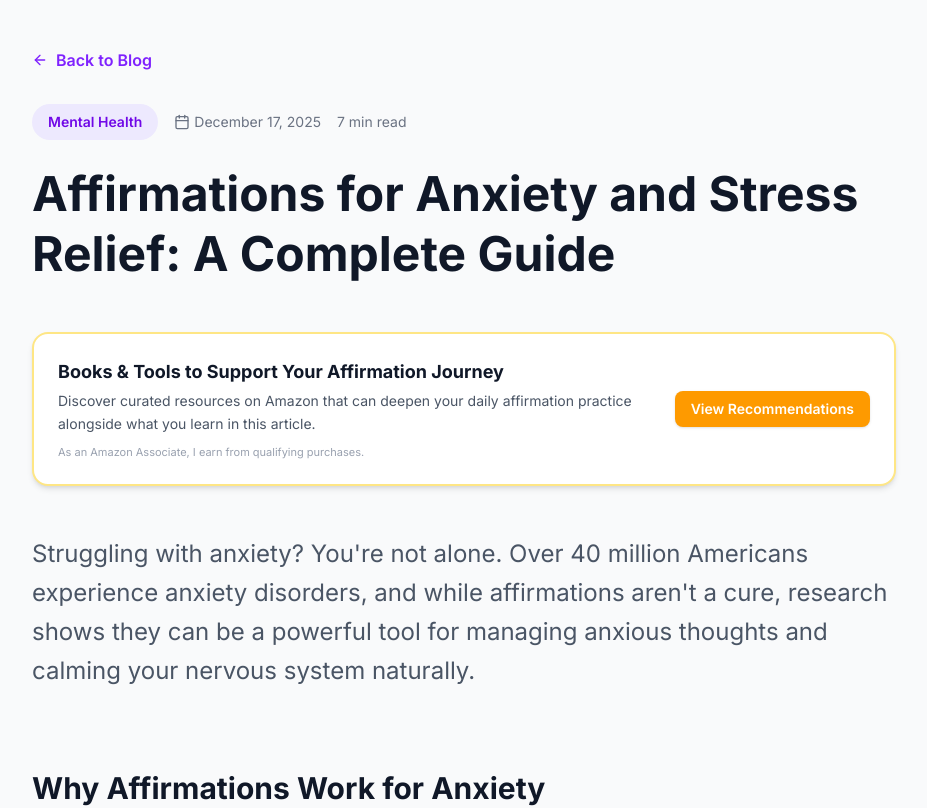
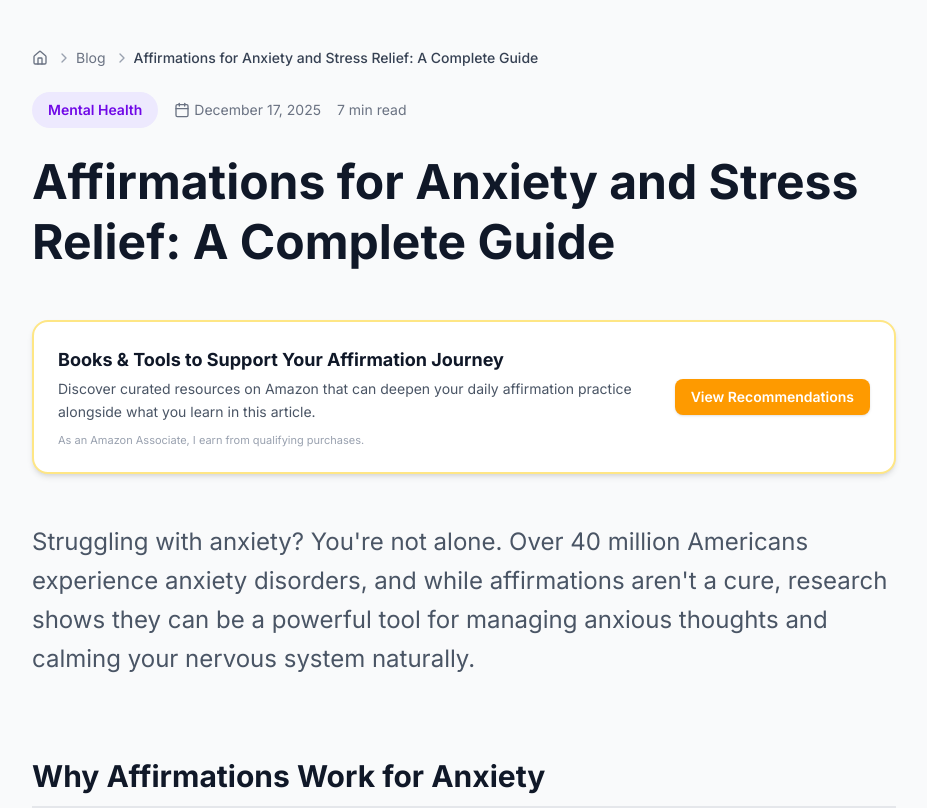
Before and after one commit to MacRayy/daily-affirmations, a Next.js app: page /blog/affirmations-for-anxiety in a window 1280 px wide. Shown: the top 808 px of the page, without its empty margins (176-1103 px from the left). Built offline with nearby package versions, Linux system fonts and the light colour scheme.

Commit message:
feat: add breadcrumb to pdf

```diff
--- a/app/blog/[slug]/page.tsx
+++ b/app/blog/[slug]/page.tsx
@@ -1,9 +1,10 @@
 import { notFound } from 'next/navigation'
 import Link from 'next/link'
-import { Calendar, ArrowLeft } from 'lucide-react'
+import { Calendar } from 'lucide-react'
 import { AmazonCTA } from '@/components/AmazonCTA'
 import Footer from '@/components/Footer'
 import RelatedPosts from '@/app/components/RelatedPosts'
+import Breadcrumbs from '@/app/components/Breadcrumbs'
 import {
   ROUTES,
   generateBlogPostStructuredData,
@@ -89,13 +90,12 @@ export default async function BlogPost({ params }: { params: Promise<{ slug: str
 
       <div className="min-h-screen bg-gray-50">
         <article className="max-w-4xl mx-auto px-4 py-12 space-y-12">
-          <Link
-            href={ROUTES.blog.path}
-            className="inline-flex items-center gap-2 text-violet-600 hover:text-violet-700 mb-8 font-semibold"
-          >
-            <ArrowLeft className="w-4 h-4" />
-            Back to Blog
-          </Link>
+          <Breadcrumbs
+            items={[
+              { name: 'Blog', href: ROUTES.blog.path },
+              { name: post.title },
+            ]}
+          />
 
           <header className="mb-12">
             <div className="flex items-center gap-4 mb-6 text-sm text-gray-500">
--- /dev/null
+++ b/app/components/Breadcrumbs.tsx
@@ -0,0 +1,41 @@
+import Link from 'next/link'
+import { ChevronRight, Home } from 'lucide-react'
+
+type BreadcrumbItem = {
+  name: string
+  href?: string
+}
+
+export default function Breadcrumbs({ items }: { items: BreadcrumbItem[] }) {
+  return (
+    <nav aria-label="Breadcrumb" className="mb-6">
+      <ol className="flex items-center flex-wrap gap-1 text-sm text-gray-500">
+        <li className="flex items-center">
+          <Link
+            href="/"
+            className="flex items-center hover:text-violet-600 transition"
+          >
+            <Home className="w-4 h-4" />
+          </Link>
+        </li>
+        {items.map((item, index) => (
+          <li key={index} className="flex items-center">
+            <ChevronRight className="w-4 h-4 mx-1 text-gray-400" />
+            {item.href ? (
+              <Link
+                href={item.href}
+                className="hover:text-violet-600 transition"
+              >
+                {item.name}
+              </Link>
+            ) : (
+              <span className="text-gray-700 font-medium truncate max-w-[200px] md:max-w-none">
+                {item.name}
+              </span>
+            )}
+          </li>
+        ))}
+      </ol>
+    </nav>
+  )
+}
```
